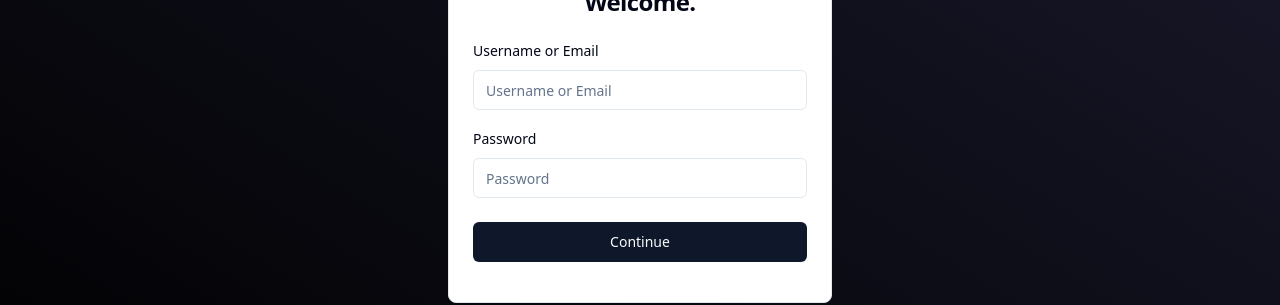
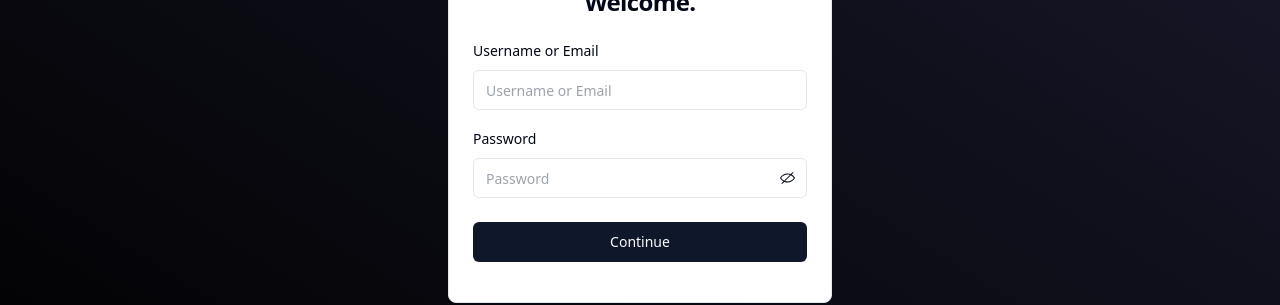
Before and after one commit to aguilanbon/remoterus-client, a Next.js app: page / in a window 1280 px wide. Shown: the part 302-607 px from the top of the page. Built offline with nearby package versions, Linux system fonts and the light colour scheme.

Commit message:
added show/hide in password, copied from pr of tuminzee at shadcn

```diff
--- a/components/ui/input.tsx
+++ b/components/ui/input.tsx
@@ -1,25 +1,77 @@
-import * as React from "react"
+import * as React from "react";
 
-import { cn } from "@/lib/utils"
+import { cn } from "@/lib/utils";
+import { ExclamationTriangleIcon } from "@radix-ui/react-icons";
 
 export interface InputProps
   extends React.InputHTMLAttributes<HTMLInputElement> {}
 
 const Input = React.forwardRef<HTMLInputElement, InputProps>(
   ({ className, type, ...props }, ref) => {
+    const [showPassword, setShowPassword] = React.useState(false);
+
+    const togglePasswordVisibility = () => {
+      setShowPassword(!showPassword);
+    };
+
+    const inputType = type === "password" && showPassword ? "text" : type;
+
     return (
+      <div className="relative">
         <input
-        type={type}
+          type={inputType}
           className={cn(
-          "flex h-10 w-full rounded-md border border-slate-200 border-slate-200 bg-white px-3 py-2 text-sm ring-offset-white file:border-0 file:bg-transparent file:text-sm file:font-medium placeholder:text-slate-500 focus-visible:outline-none focus-visible:ring-2 focus-visible:ring-slate-400 focus-visible:ring-offset-2 disabled:cursor-not-allowed disabled:opacity-50 dark:border-slate-800 dark:border-slate-800 dark:bg-slate-950 dark:ring-offset-slate-950 dark:placeholder:text-slate-400 dark:focus-visible:ring-slate-800",
+            "flex h-10 w-full rounded-md border border-input bg-transparent px-3 py-2 text-sm ring-offset-background file:border-0 file:bg-transparent file:text-sm file:font-medium placeholder:text-muted-foreground focus-visible:outline-none focus-visible:ring-2 focus-visible:ring-ring focus-visible:ring-offset-2 disabled:cursor-not-allowed disabled:opacity-50",
             className
           )}
           ref={ref}
           {...props}
         />
-    )
+        {type === "password" && (
+          <button
+            type="button"
+            className="absolute right-3 top-1/2 -translate-y-1/2"
+            onClick={togglePasswordVisibility}
+          >
+            {showPassword ? (
+              <svg
+                width="15"
+                height="15"
+                viewBox="0 0 15 15"
+                fill="none"
+                xmlns="http://www.w3.org/2000/svg"
+              >
+                <path
+                  d="M7.5 11C4.80285 11 2.52952 9.62184 1.09622 7.50001C2.52952 5.37816 4.80285 4 7.5 4C10.1971 4 12.4705 5.37816 13.9038 7.50001C12.4705 9.62183 10.1971 11 7.5 11ZM7.5 3C4.30786 3 1.65639 4.70638 0.0760002 7.23501C-0.0253338 7.39715 -0.0253334 7.60288 0.0760014 7.76501C1.65639 10.2936 4.30786 12 7.5 12C10.6921 12 13.3436 10.2936 14.924 7.76501C15.0253 7.60288 15.0253 7.39715 14.924 7.23501C13.3436 4.70638 10.6921 3 7.5 3ZM7.5 9.5C8.60457 9.5 9.5 8.60457 9.5 7.5C9.5 6.39543 8.60457 5.5 7.5 5.5C6.39543 5.5 5.5 6.39543 5.5 7.5C5.5 8.60457 6.39543 9.5 7.5 9.5Z"
+                  fill="currentColor"
+                  fill-rule="evenodd"
+                  clip-rule="evenodd"
+                ></path>
+              </svg>
+            ) : (
+              // <Icons.eye className="h-4 w-4 text-gray-500" />
+              <svg
+                width="15"
+                height="15"
+                viewBox="0 0 15 15"
+                fill="none"
+                xmlns="http://www.w3.org/2000/svg"
+              >
+                <path
+                  d="M13.3536 2.35355C13.5488 2.15829 13.5488 1.84171 13.3536 1.64645C13.1583 1.45118 12.8417 1.45118 12.6464 1.64645L10.6828 3.61012C9.70652 3.21671 8.63759 3 7.5 3C4.30786 3 1.65639 4.70638 0.0760002 7.23501C-0.0253338 7.39715 -0.0253334 7.60288 0.0760014 7.76501C0.902945 9.08812 2.02314 10.1861 3.36061 10.9323L1.64645 12.6464C1.45118 12.8417 1.45118 13.1583 1.64645 13.3536C1.84171 13.5488 2.15829 13.5488 2.35355 13.3536L4.31723 11.3899C5.29348 11.7833 6.36241 12 7.5 12C10.6921 12 13.3436 10.2936 14.924 7.76501C15.0253 7.60288 15.0253 7.39715 14.924 7.23501C14.0971 5.9119 12.9769 4.81391 11.6394 4.06771L13.3536 2.35355ZM9.90428 4.38861C9.15332 4.1361 8.34759 4 7.5 4C4.80285 4 2.52952 5.37816 1.09622 7.50001C1.87284 8.6497 2.89609 9.58106 4.09974 10.1931L9.90428 4.38861ZM5.09572 10.6114L10.9003 4.80685C12.1039 5.41894 13.1272 6.35031 13.9038 7.50001C12.4705 9.62183 10.1971 11 7.5 11C6.65241 11 5.84668 10.8639 5.09572 10.6114Z"
+                  fill="currentColor"
+                  fill-rule="evenodd"
+                  clip-rule="evenodd"
+                ></path>
+              </svg>
+              // <Icons.eyeOff className="h-4 w-4 text-gray-500" />
+            )}
+          </button>
+        )}
+      </div>
+    );
   }
-)
-Input.displayName = "Input"
+);
+Input.displayName = "Input";
 
-export { Input }
+export { Input };
```
Lines whose indentation alone changed are shown as unchanged.
